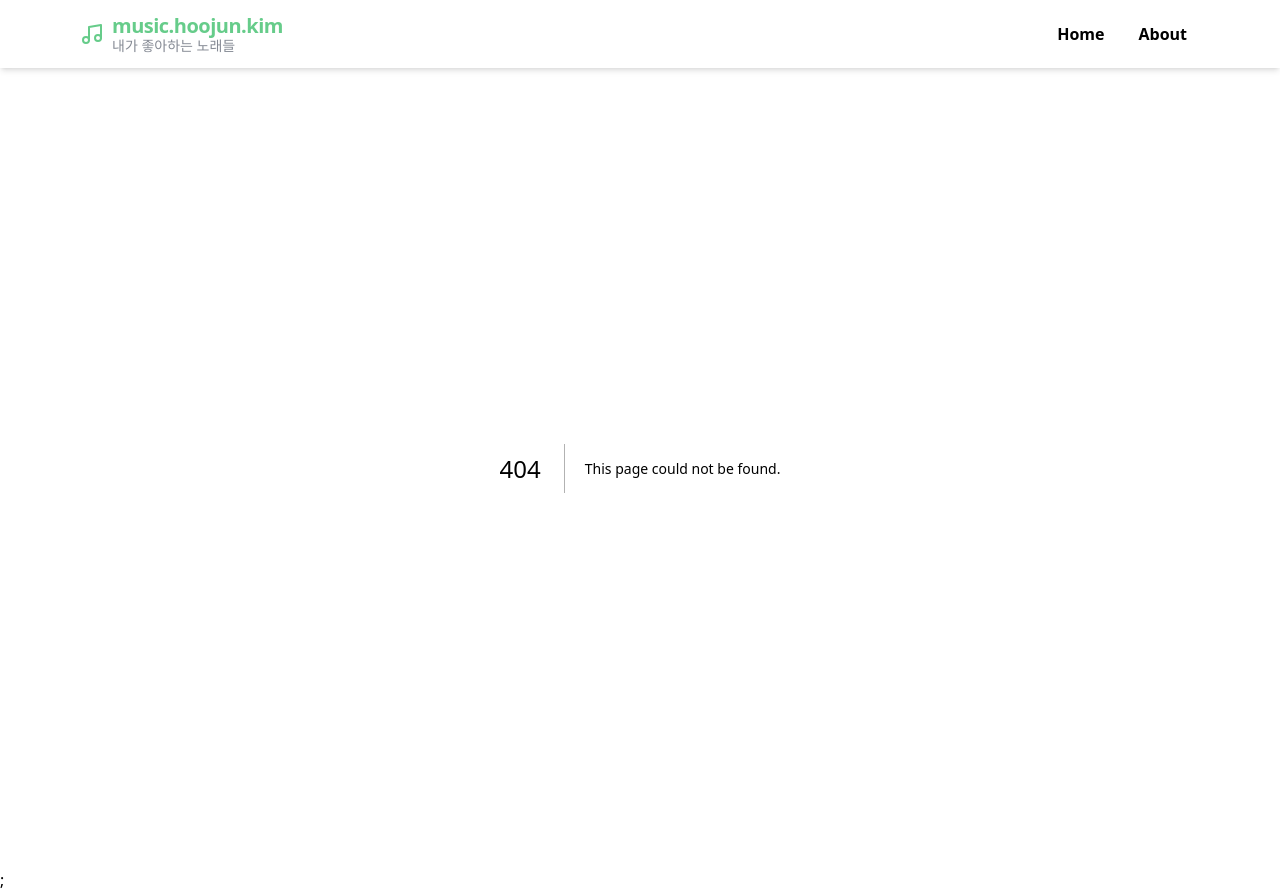
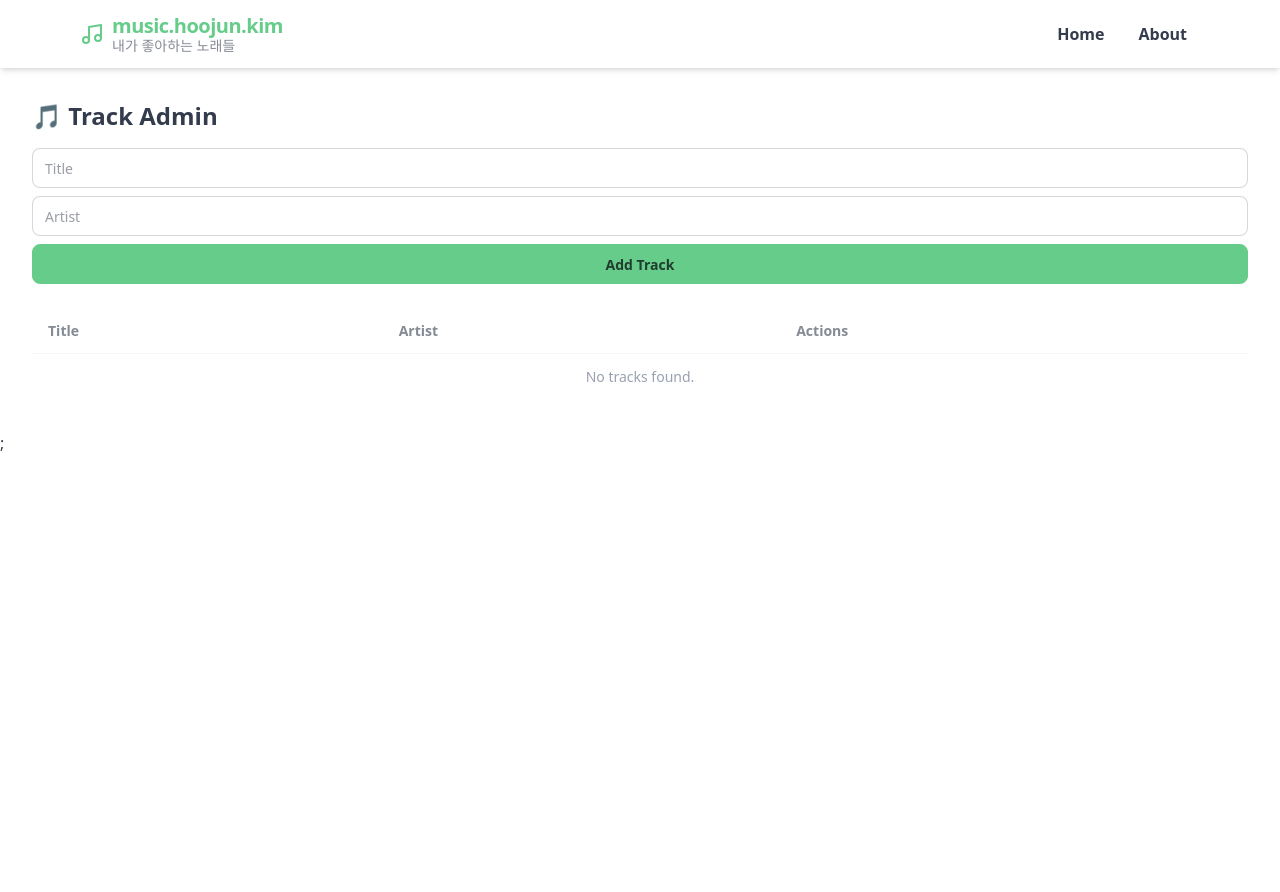
Before and after one commit to jindun619/hoojun-music, a Next.js app: page /admin in a window 1280 px wide. Before the commit this address had no page. After the commit the page ends 800 px from the top, so only its background shows below. Built offline with nearby package versions, Linux system fonts and the light colour scheme.

Commit message:
feat: implement CRUD (excluding U) REST API for tracks, introduce TrackDTO, and create admin page (in progress)

```diff
--- a/src/lib/redis/getTracks.ts
+++ b/src/lib/redis/getTracks.ts
@@ -1,5 +1,5 @@
 import { Redis } from "@upstash/redis";
-import { RawTrack } from "@/types/rawTrack";
+import { RawTrack } from "@/types/RawTrack";
 
 const redis = Redis.fromEnv();
 
--- /dev/null
+++ b/src/pages/admin/index.tsx
@@ -0,0 +1,112 @@
+import { useEffect, useState } from "react";
+
+import { Track } from "@/types/Track";
+import { RawTrack } from "@/types/RawTrack";
+import { convertRawTrackToTrack } from "@/utils/convert";
+
+export default function AdminTracks() {
+  const [rawTracks, setRawTracks] = useState<RawTrack[]>([]);
+  const [tracks, setTracks] = useState<Track[]>([]);
+  const [title, setTitle] = useState("");
+  const [artist, setArtist] = useState("");
+
+  const fetchTracks = async () => {
+    const res = await fetch("/api/tracks");
+    const data = await res.json();
+    setRawTracks(Object.values(data[0]) as RawTrack[]);
+  };
+
+  const addTrack = async () => {
+    await fetch("/api/tracks", {
+      method: "POST",
+      headers: { "Content-Type": "application/json" },
+      body: JSON.stringify({ title, artist }),
+    });
+    setTitle("");
+    setArtist("");
+    fetchTracks();
+  };
+
+  const deleteTrack = async (id: string) => {
+    await fetch(`/api/tracks/${id}`, {
+      method: "DELETE",
+    });
+    fetchTracks();
+  };
+
+  //   useEffect(() => {
+  //     fetchTracks();
+  //   }, []);
+
+  useEffect(() => {
+    (async () => {
+      const convertedTracks = await Promise.all(
+        rawTracks.map((raw) => convertRawTrackToTrack(raw))
+      );
+      setTracks(convertedTracks);
+    })();
+  }, [rawTracks]);
+
+  return (
+    <div className="p-8">
+      <h1 className="text-2xl font-bold mb-4">🎵 Track Admin</h1>
+
+      <div className="flex flex-col gap-2 mb-6">
+        <input
+          type="text"
+          placeholder="Title"
+          className="input input-bordered w-full"
+          value={title}
+          onChange={(e) => setTitle(e.target.value)}
+        />
+        <input
+          type="text"
+          placeholder="Artist"
+          className="input input-bordered w-full"
+          value={artist}
+          onChange={(e) => setArtist(e.target.value)}
+        />
+        <button className="btn btn-primary" onClick={addTrack}>
+          Add Track
+        </button>
+      </div>
+
+      <div className="overflow-x-auto">
+        <table className="table table-zebra w-full">
+          <thead>
+            <tr>
+              <th>Title</th>
+              <th>Artist</th>
+              <th>Actions</th>
+            </tr>
+          </thead>
+          <tbody>
+            {tracks
+              ? tracks.map((track) => (
+                  <tr key={track.trackId}>
+                    <td>{track.trackName}</td>
+                    <td>{track.artistName}</td>
+                    <td>
+                      <button
+                        className="btn btn-sm btn-error"
+                        onClick={() => deleteTrack(track.trackId)}
+                      >
+                        Delete
+                      </button>
+                    </td>
+                  </tr>
+                ))
+              : ""}
+            {tracks.length === 0 && (
+              <tr>
+                <td colSpan={3} className="text-center text-gray-400">
+                  No tracks found.
+                </td>
+              </tr>
+            )}
+          </tbody>
+        </table>
+      </div>
+    </div>
+  );
+}
--- /dev/null
+++ b/src/pages/api/tracks/[id].ts
@@ -0,0 +1,76 @@
+import { NextApiRequest, NextApiResponse } from "next";
+import { Redis } from "@upstash/redis";
+import { RawTrack } from "@/types/RawTrack";
+
+const TRACKS_KEY = "tracks";
+const redis = Redis.fromEnv();
+
+export default async function handler(
+  req: NextApiRequest,
+  res: NextApiResponse
+) {
+  try {
+    const { id } = req.query;
+
+    if (typeof id !== "string") {
+      return res
+        .status(400)
+        .json({ error: "Invalid or missing ID in request" });
+    }
+
+    // 데이터 가져오기
+    const data = (await redis.json.get(TRACKS_KEY)) as Record<
+      string,
+      RawTrack
+    > | null;
+
+    if (!data) {
+      return res.status(404).json({ error: "Track data not found" });
+    }
+
+    const key = Object.keys(data).find((k) => data[k].id === id);
+
+    if (!key) {
+      return res.status(404).json({ error: `Track with id ${id} not found` });
+    }
+
+    switch (req.method) {
+      case "GET": {
+        return res.status(200).json(data[key]);
+      }
+
+      case "PATCH": {
+        // if (!req.body || typeof req.body !== "object") {
+        //   return res
+        //     .status(400)
+        //     .json({ error: "Invalid or missing request body" });
+        // }
+
+        // const updatedTrack: Partial<RawTrack> = req.body;
+        // const mergedTrack: RawTrack = { ...data[key], ...updatedTrack };
+
+        // await redis.json.set(`${TRACKS_KEY}.${key}`, "$", mergedTrack);
+        // return res
+        //   .status(200)
+        //   .json({ message: "Track updated", track: mergedTrack });
+        return res.status(500).json({ message: "come back later" });
+      }
+
+      case "DELETE": {
+        delete data[key];
+        await redis.json.set(TRACKS_KEY, "$", data);
+        return res.status(200).json({ message: `Track with id ${id} deleted` });
+      }
+
+      default: {
+        res.setHeader("Allow", ["GET", "PATCH", "DELETE"]);
+        return res
+          .status(405)
+          .json({ error: `Method ${req.method} Not Allowed` });
+      }
+    }
+  } catch (error) {
+    console.error("API Error:", error);
+    return res.status(500).json({ error: "Internal Server Error" });
+  }
+}
--- /dev/null
+++ b/src/pages/api/tracks/index.ts
@@ -0,0 +1,37 @@
+import { NextApiRequest, NextApiResponse } from "next";
+import { Redis } from "@upstash/redis";
+import { TrackDTO } from "@/types/dto/trackDTO";
+
+const TRACKS_KEY = "tracks";
+const redis = Redis.fromEnv();
+
+export default async function handler(
+  req: NextApiRequest,
+  res: NextApiResponse
+) {
+  if (req.method === "GET") {
+    const data = await redis.json.get(TRACKS_KEY);
+    return res.status(200).json(data);
+  }
+
+  if (req.method === "POST") {
+    const newTrack: TrackDTO = req.body;
+    const currentData = (await redis.json.get(TRACKS_KEY)) ?? {};
+
+    const newId = (Object.keys(currentData).length + 1).toString();
+
+    const updatedData = {
+      ...currentData,
+      [newId]: {
+        id: newId,
+        ...newTrack,
+      },
+    };
+
+    await redis.json.set(TRACKS_KEY, "$", updatedData);
+
+    return res.status(201).json({ message: "Track added", id: newId });
+  }
+
+  return res.status(405).json({ error: "Method Not Allowed" });
+}
--- a/src/pages/index.tsx
+++ b/src/pages/index.tsx
@@ -1,9 +1,10 @@
 import { GetStaticProps } from "next";
 import RankingList from "@/components/RankList";
-import { RankedTrack } from "@/types/rankedTrack";
+import { RankedTrack } from "@/types/RankedTrack";
 import { convertRawTrackToTrack } from "@/utils/convert";
 import { rankTracksByScore } from "@/utils/rankTracksByScore";
 import { getTracks } from "@/lib/redis/getTracks";
+import axios from "axios";
 
 interface Props {
   rankedTracks: RankedTrack[];
--- /dev/null
+++ b/src/types/dto/TrackDTO.d.ts
@@ -0,0 +1,6 @@
+import { Scores } from "../Scores";
+
+export interface TrackDTO {
+  scores: Scores;
+  trackId: string;
+}
--- a/src/types/rankedTrack.d.ts
+++ b/src/types/rankedTrack.d.ts
@@ -1,4 +1,4 @@
-import { Track } from "./track";
+import { Track } from "./Track";
 
 export interface RankedTrack extends Track {
   rank: number;
--- a/src/types/rawTrack.d.ts
+++ b/src/types/rawTrack.d.ts
@@ -1,4 +1,4 @@
-import { Scores } from "./scores";
+import { Scores } from "./Scores";
 
 export interface RawTrack {
   id: string;
--- a/src/types/track.d.ts
+++ b/src/types/track.d.ts
@@ -1,4 +1,4 @@
-import { Scores } from "./scores";
+import { Scores } from "./Scores";
 
 export interface Track {
   trackId: string;
--- a/src/utils/convert.ts
+++ b/src/utils/convert.ts
@@ -1,5 +1,5 @@
-import { Track } from "@/types/track";
-import { RawTrack } from "@/types/rawTrack";
+import { Track } from "@/types/Track";
+import { RawTrack } from "@/types/RawTrack";
 import { getTrackInfo } from "@/lib/spotify/track";
 
 export const convertRawTrackToTrack = async (
--- a/src/utils/rankTracksByScore.ts
+++ b/src/utils/rankTracksByScore.ts
@@ -1,5 +1,5 @@
-import { Track } from "@/types/track";
-import { RankedTrack } from "@/types/rankedTrack";
+import { Track } from "@/types/Track";
+import { RankedTrack } from "@/types/RankedTrack";
 
 export function rankTracksByScore(tracks: Track[]): RankedTrack[] {
   const sorted = [...tracks].sort((a, b) => b.overallScore - a.overallScore);
```
Also changed, not shown: src/pages/api/11tracks.ts (renamed from src/pages/api/tracks.ts).
